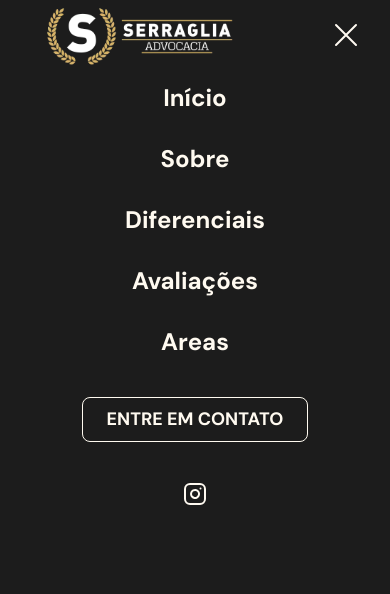
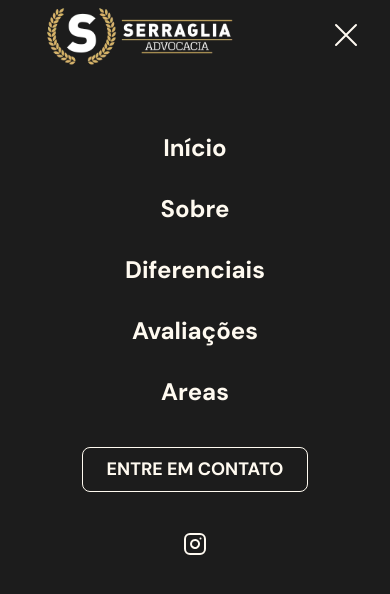
Before and after one commit to rickserraglia/serraglia, a plain HTML site: page index.html in a window 390 px wide. Both pictures are taken after a click on the button "abrir menu". Drawn offline with Linux system fonts and the light colour scheme.

Commit message:
Updated css (fixed mobile menu padding-top)

```diff
--- a/assets/css/style.css
+++ b/assets/css/style.css
@@ -149,7 +149,7 @@
 	width: 100vw;
 	min-height: 100vh;
 
-	padding-top: calc(var(--nav-height) + 1rem);
+	padding-top: calc(var(--nav-height) + 6rem);
 	transition: transform .4s;
 	transform: translateY(-50%);
 }
```
